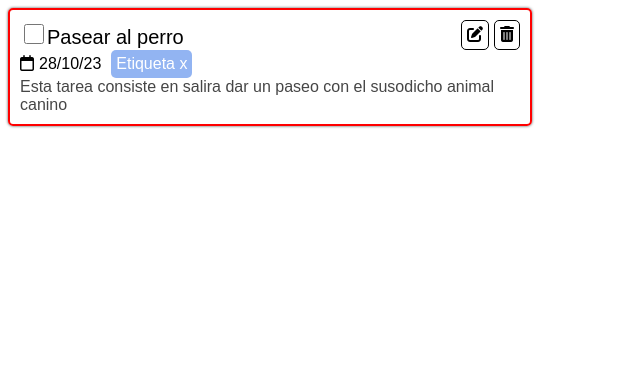
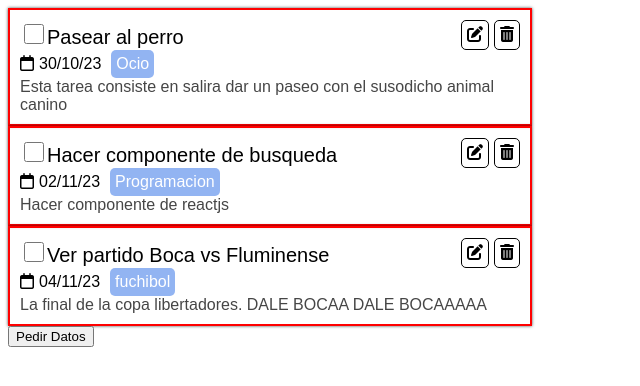
Before and after one commit to Markucho18/GDTMS__FrontEnd, a React (Create React App) app in the folder gdtms_frontend/: page / in a window 1280 px wide. Shown: the top 386 px of the page, without its empty margins (0-640 px from the left). Built offline with nearby package versions, Linux system fonts and the light colour scheme.

Commit message:
Datos.js y .map para crear tareas
Estoy probando por ahora. Simule los datos del back con un archivo datos.js con objetos y los recorri con un map para crear la interfaz. Basicamente

```diff
--- a/gdtms_frontend/src/App.js
+++ b/gdtms_frontend/src/App.js
@@ -1,10 +1,14 @@
-import {Tarea} from './componentes/Tarea'
+import {Tarea} from './componentes/Tarea';
+import { datos } from './datos';
 
 
 function App() {
   return (
     <div className="App">
-      <Tarea/>
+      <Tarea data={datos}/>
+      {datos.map((tarea, i)=>{
+        return <h1 key={i}>{tarea.title}</h1>
+      })}
     </div>
   );
 }
--- a/gdtms_frontend/src/componentes/Tarea.js
+++ b/gdtms_frontend/src/componentes/Tarea.js
@@ -2,22 +2,38 @@ import "../estilos/tarea.css";
 
 export function Tarea(props) {
   return (
-    <div className="contenedorTarea col cen">
+    <>
+      {props.data.map((tarea, i) => {
+        return (
+          <div key={i} className="contenedorTarea col cen">
             <div className="seccionTarea superior row cen">
               <div className="info cen">
                 <input type="checkbox" className="estadoTarea" />
-          <span className="nombreTarea">Pasear al perro</span>
+                <span className="nombreTarea">{tarea.titulo}</span>
               </div>
               <div className="acciones row">
-            <span className="accion"><i class="fa-solid fa-pen-to-square"></i></span>
-            <span className="accion"><i class="fa-solid fa-trash-can"></i></span>
+                <span className="accion">
+                  <i className="fa-solid fa-pen-to-square"></i>
+                </span>
+                <span className="accion">
+                  <i className="fa-solid fa-trash-can"></i>
+                </span>
               </div>
             </div>
             <div className="seccionTarea medio row">
-        <span className="fecha row"><i class="fa-regular fa-calendar"></i>28/10/23</span>
-        <span className="etiqueta">Etiqueta x</span>
+              <span className="fecha row">
+                <i className="fa-regular fa-calendar"></i>{tarea.fecha}
+              </span>
+              <span className="etiqueta">{tarea.etiqueta}</span>
             </div>
-      <div className="seccionTarea row"> <span className="desc" > Esta tarea consiste en salira dar un paseo con el susodicho animal canino</span></div>
+            <div className="seccionTarea row">
+              {" "}
+              <span className="desc">{tarea.descripcion}</span>
+            </div>
           </div>
         );
+      })}
+      <button onClick={() => console.log(props.data)}>Pedir Datos</button>
+    </>
+  );
 }
--- /dev/null
+++ b/gdtms_frontend/src/datos.js
@@ -0,0 +1,23 @@
+export const datos = [
+    {
+        id: 1,
+        titulo: "Pasear al perro",
+        fecha: "30/10/23",
+        etiqueta: "Ocio",
+        descripcion: "Esta tarea consiste en salira dar un paseo con el susodicho animal canino"
+    },
+    {
+        id: 2,
+        titulo: "Hacer componente de busqueda",
+        fecha: "02/11/23",
+        etiqueta: "Programacion",
+        descripcion: "Hacer componente de reactjs"
+    },
+    {
+        id: 3,
+        titulo: "Ver partido Boca vs Fluminense",
+        fecha: "04/11/23",
+        etiqueta: "fuchibol",
+        descripcion: "La final de la copa libertadores. DALE BOCAA DALE BOCAAAAA"
+    }
+]
--- a/gdtms_frontend/src/estilos/tarea.css
+++ b/gdtms_frontend/src/estilos/tarea.css
@@ -1,5 +1,4 @@
 .contenedorTarea{
-    border-radius: 5px;
     border: 2px solid red;
     padding: 10px;
     width: 500px;
```
Lines whose indentation alone changed are shown as unchanged.
